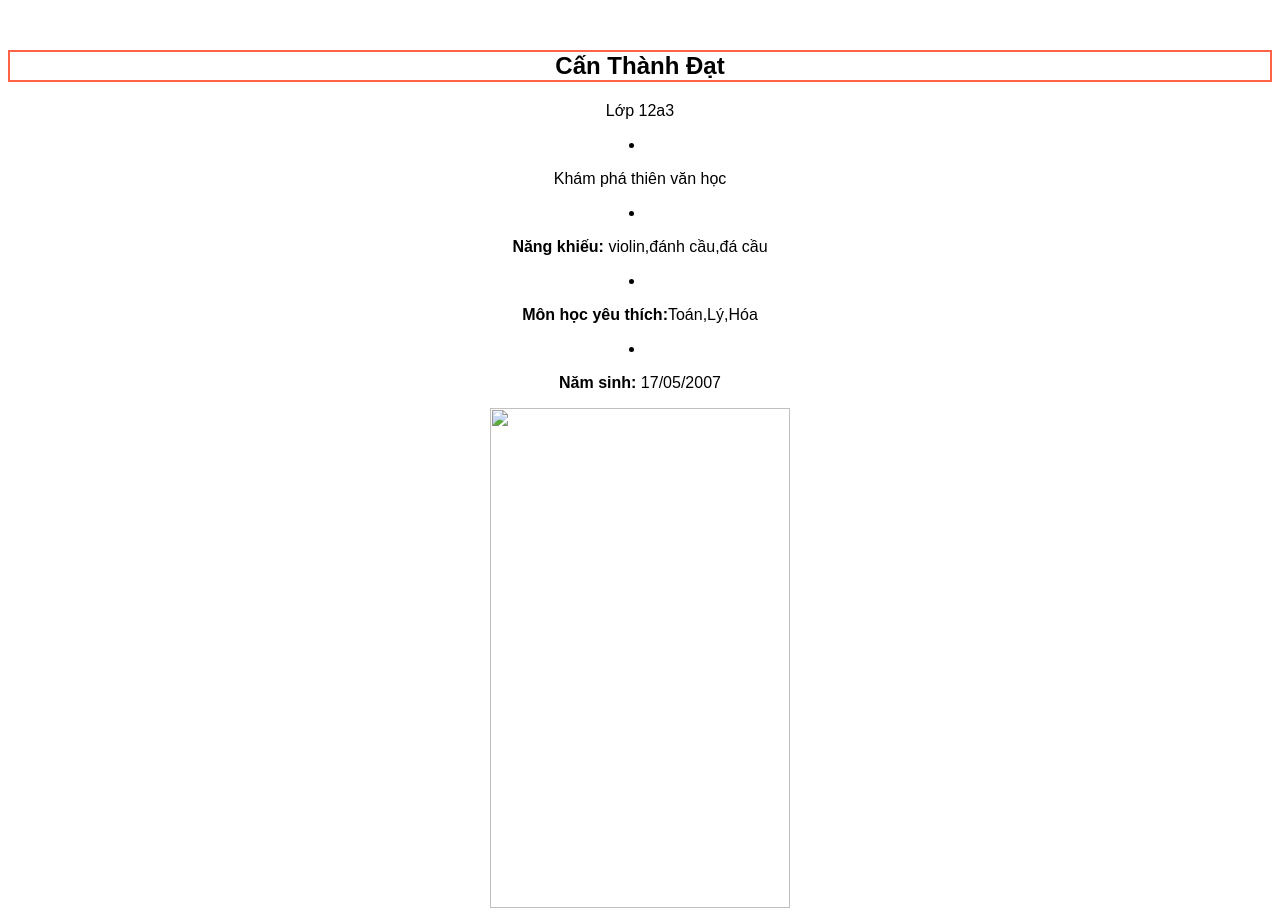
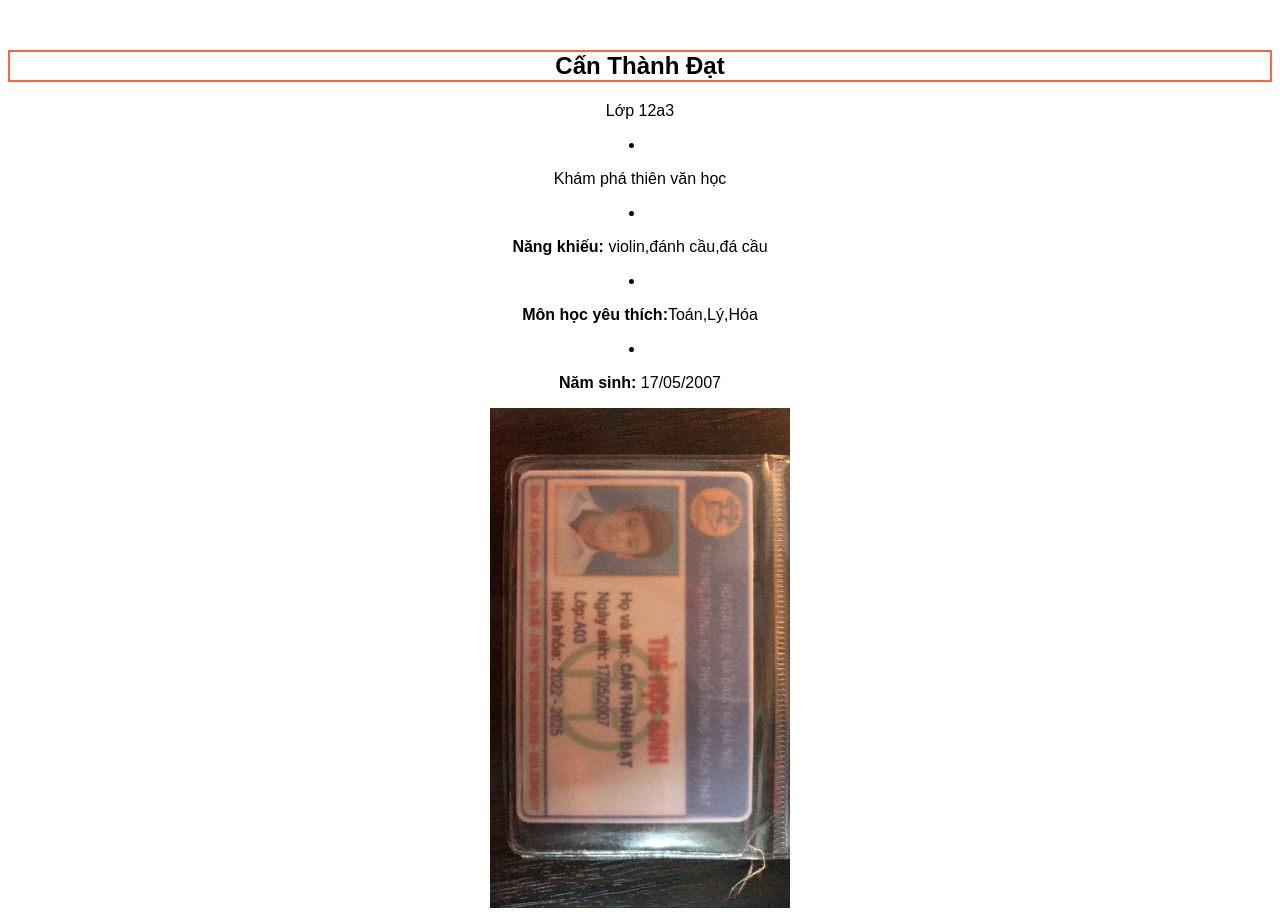
Before and after one commit to sherlockholmes567/sherlockholmes567.github.io, a plain HTML site: page index.html in a window 1280 px wide. Drawn offline with Linux system fonts and the light colour scheme.

Commit message:
Them ty anh

```diff
--- a/index.html
+++ b/index.html
@@ -20,6 +20,6 @@
         <p><b>Môn học yêu thích:</b>Toán,Lý,Hóa</p></li>
        <li>
         <p><b>Năm sinh:</b> 17/05/2007 </p></li>
-<img src="../t2/dat.jpg" width="300" height="500">
+<img src="https://github.com/sherlockholmes567/sherlockholmes567.github.io/blob/main/8752aa34-5cdc-4e8a-b552-4703fc5cbbe0.jpg" width="300" height="500">
   </body>
 </html>
```
